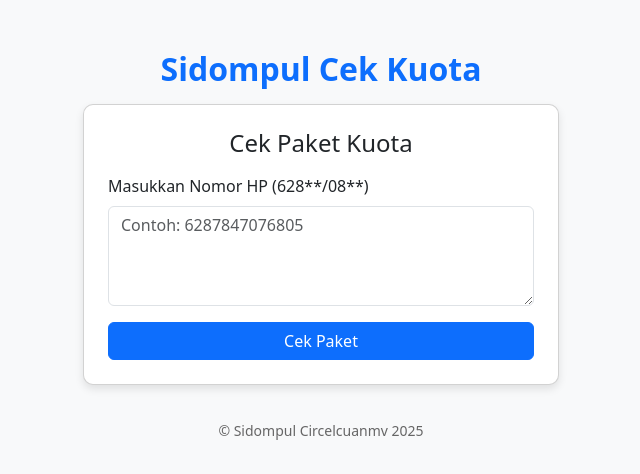
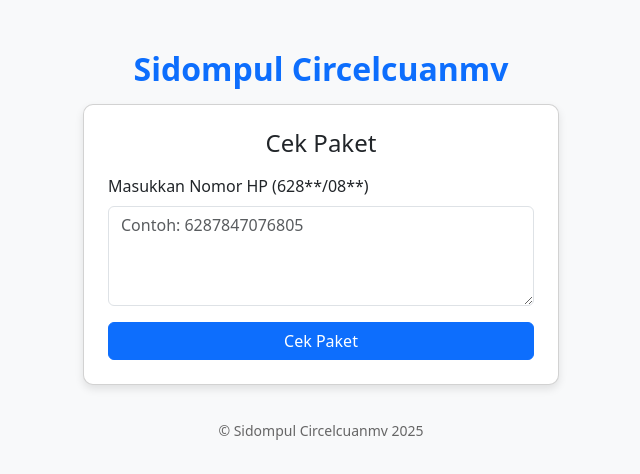
Before and after one commit to Muhno12/sidompul, a plain HTML site: page index.html in a window 1280 px wide. Shown: the whole page, without its empty margins (319-959 px from the left). Drawn offline with Linux system fonts and the light colour scheme.

Commit message:
Update index.html

```diff
--- a/index.html
+++ b/index.html
@@ -36,10 +36,10 @@
 <body>
 
     <div class="container">
-        <h2 class="text-center text-primary fw-bold">Sidompul Cek Kuota</h2>
+        <h2 class="text-center text-primary fw-bold">Sidompul Circelcuanmv</h2>
 
         <div class="card p-4 mt-3">
-            <h4 class="text-center mb-3">Cek Paket Kuota</h4>
+            <h4 class="text-center mb-3">Cek Paket</h4>
             <form id="cekKuotaForm">
                 <div class="mb-3">
                     <label for="nomor" class="form-label">Masukkan Nomor HP (628**/08**)</label>
```
